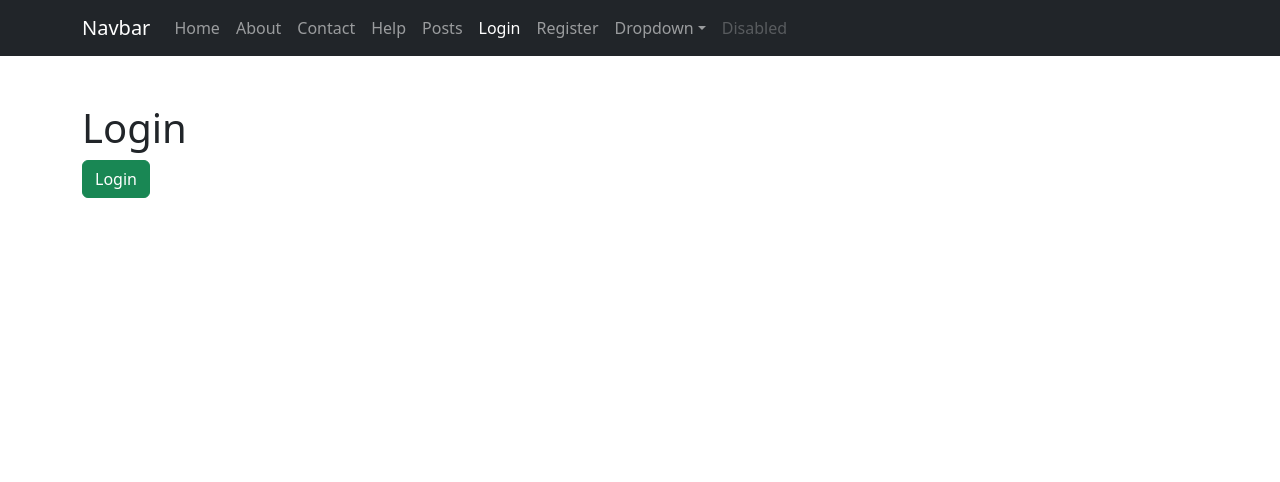
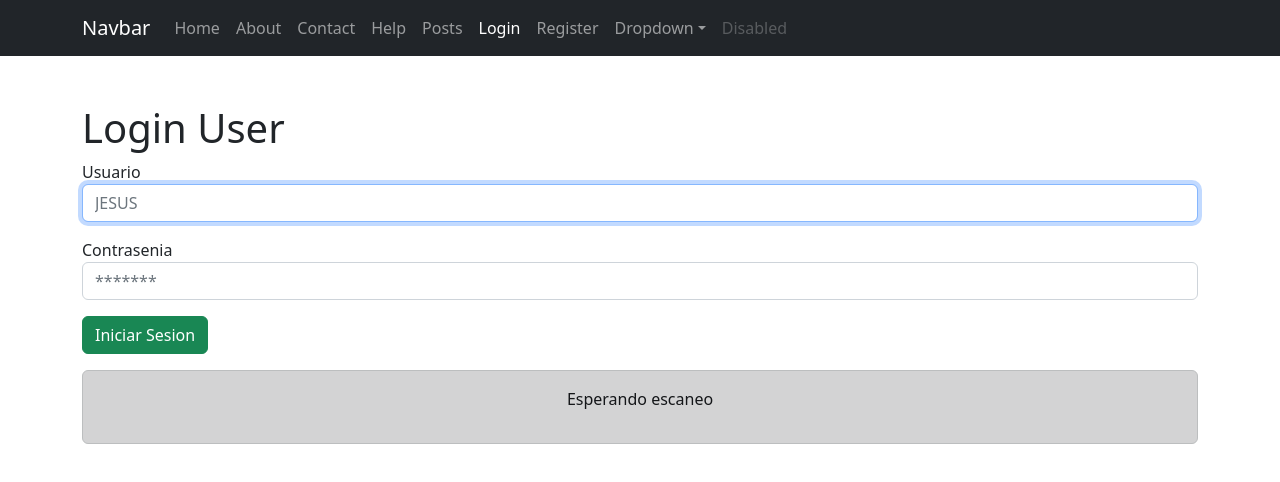
Before and after one commit to JesusFz93/demo-app, a React (Create React App) app: page /login in a window 1280 px wide. Shown: the top 482 px of the page. Built offline with nearby package versions, Linux system fonts and the light colour scheme.

Commit message:
firebase

```diff
--- a/src/firebase/firebase.js
+++ b/src/firebase/firebase.js
@@ -3,13 +3,22 @@ import { getFirestore } from "firebase/firestore";
 
 // Your web app's Firebase configuration
 const firebaseConfig = {
-    apiKey: "AIzaSyAehfT1_jVCX4L0bCwGWETcindvWxb3rqI",
-    authDomain: "fir-app-fa326.firebaseapp.com",
-    projectId: "fir-app-fa326",
-    storageBucket: "fir-app-fa326.appspot.com",
-    messagingSenderId: "162245155714",
-    appId: "1:162245155714:web:658152cb32a06d218d8d9b"
+    apiKey: process.env.REACT_APP_API_KEY,
+    authDomain: process.env.REACT_APP_AUTH_DOMAIN,
+    projectId: process.env.REACT_APP_PROJECT_ID,
+    storageBucket: process.env.REACT_APP_STORAGE_BUCKET,
+    messagingSenderId: process.env.REACT_APP_MESSAGING_SENDER_ID,
+    appId: process.env.REACT_APP_APP_ID,
 };
+
+// const firebaseConfig = {
+//     apiKey: "AIzaSyAehfT1_jVCX4L0bCwGWETcindvWxb3rqI",
+//     authDomain: "fir-app-fa326.firebaseapp.com",
+//     projectId: "fir-app-fa326",
+//     storageBucket: "fir-app-fa326.appspot.com",
+//     messagingSenderId: "162245155714",
+//     appId: "1:162245155714:web:658152cb32a06d218d8d9b"
+// };
 
 // Initialize Firebase
 const app = initializeApp(firebaseConfig);
--- a/src/pages/LoginPage.jsx
+++ b/src/pages/LoginPage.jsx
@@ -1,20 +1,125 @@
-import React, { useContext } from "react";
-import { AuthContext } from "../auth/AuthContext";
+// import React, { useContext } from "react";
+// import { AuthContext } from "../auth/AuthContext";
+
+// const LoginPage = () => {
+//   const { login } = useContext(AuthContext);
+//   return (
+//     <>
+//       <header>
+//         <h1>Login</h1>
+//       </header>
+//       <main>
+//         <article>
+//           <button className="btn btn-success" onClick={login}>
+//             Login
+//           </button>
+//         </article>
+//       </main>
+//     </>
+//   );
+// };
+
+// export default LoginPage;
+
+import React, { useState, useRef, useEffect } from "react";
+import { getAuth, signInWithEmailAndPassword } from "firebase/auth";
+
+const initialFormState = {
+  userName: "",
+  password: "",
+};
 
 const LoginPage = () => {
-  const { login } = useContext(AuthContext);
+  const [form, setForm] = useState(initialFormState);
+  const [user, setUser] = useState([]);
+  const userNameRef = useRef();
+
+  const loginUser = async () => {
+    try {
+      const auth = getAuth();
+      const { userName, password } = form;
+      const resp = await signInWithEmailAndPassword(auth, userName, password);
+
+      setUser({ uid: resp.user.uid, email: resp.user.email });
+    } catch (error) {
+      const errorMessage = error.message;
+
+      setUser({ errorMessage: errorMessage });
+    }
+  };
+
+  useEffect(() => {
+    userNameRef.current.focus();
+  }, []);
+
   return (
     <>
       <header>
-        <h1>Login</h1>
+        <h1>Login User</h1>
       </header>
       <main>
         <article>
-          <button className="btn btn-success" onClick={login}>
-            Login
-          </button>
+          <form>
+            <div className="mb-3">
+              <label htmlFor="userName">Usuario</label>
+              <input
+                ref={userNameRef}
+                id="userName"
+                type="email"
+                className="form-control"
+                placeholder="JESUS"
+                autoComplete="off"
+                value={form.userName}
+                onChange={(e) => setForm({ ...form, userName: e.target.value })}
+              />
+            </div>
+            <div className="mb-3">
+              <label htmlFor="password">Contrasenia</label>
+              <input
+                id="password"
+                type="password"
+                className="form-control"
+                placeholder="*******"
+                autoComplete="off"
+                value={form.password}
+                onChange={(e) => setForm({ ...form, password: e.target.value })}
+              />
+            </div>
+            <div className="mb-3">
+              <button
+                type="button"
+                className="btn btn-success"
+                onClick={loginUser}
+              >
+                Iniciar Sesion
+              </button>
+            </div>
+          </form>
         </article>
       </main>
+      {user.uid ? (
+        <section>
+          <article className="alert alert-success text-center">
+            <p>
+              Usuario iniciado con: <strong>{user.uid}</strong>
+            </p>
+          </article>
+        </section>
+      ) : (
+        <section>
+          {user.errorMessage ? (
+            <article className="alert alert-danger text-center">
+              <p>
+                <strong>{user.errorMessage}</strong>
+              </p>
+            </article>
+          ) : (
+            <article className="alert alert-dark text-center">
+              <p>Esperando escaneo</p>
+            </article>
+          )}
+        </section>
+      )}
     </>
   );
 };
--- a/src/pages/RegisterUserPage.jsx
+++ b/src/pages/RegisterUserPage.jsx
@@ -1,4 +1,5 @@
 import React, { useState, useRef, useEffect } from "react";
+import { getAuth, createUserWithEmailAndPassword } from "firebase/auth";
 
 const initialFormState = {
   userName: "",
@@ -7,11 +8,25 @@ const initialFormState = {
 
 const RegisterUserPage = () => {
   const [form, setForm] = useState(initialFormState);
-  // const [user, setUser] = useState([]);
+  const [user, setUser] = useState([]);
   const userNameRef = useRef();
 
   const createUser = async () => {
-    console.log(form);
+    try {
+      const auth = getAuth();
+      const { userName, password } = form;
+      const resp = await createUserWithEmailAndPassword(
+        auth,
+        userName,
+        password
+      );
+
+      setUser({ uid: resp.user.uid, email: resp.user.email });
+    } catch (error) {
+      const errorMessage = error.message;
+
+      setUser({ errorMessage: errorMessage });
+    }
   };
 
   useEffect(() => {
@@ -31,7 +46,7 @@ const RegisterUserPage = () => {
               <input
                 ref={userNameRef}
                 id="userName"
-                type="text"
+                type="email"
                 className="form-control"
                 placeholder="JESUS"
                 autoComplete="off"
@@ -43,7 +58,7 @@ const RegisterUserPage = () => {
               <label htmlFor="password">Contrasenia</label>
               <input
                 id="password"
-                type="text"
+                type="password"
                 className="form-control"
                 placeholder="*******"
                 autoComplete="off"
@@ -51,18 +66,41 @@ const RegisterUserPage = () => {
                 onChange={(e) => setForm({ ...form, password: e.target.value })}
               />
             </div>
+            <div className="mb-3">
+              <button
+                type="button"
+                className="btn btn-success"
+                onClick={createUser}
+              >
+                Registrar Usuario
+              </button>
+            </div>
           </form>
         </article>
       </main>
-      <section>
-        <article>
-          <div className="btn-group" role="group" aria-label="Basic example">
-            <button className="btn btn-success" onClick={createUser}>
-              Registrar Usuario
-            </button>
-          </div>
-        </article>
-      </section>
+      {user.uid ? (
+        <section>
+          <article className="alert alert-success text-center">
+            <p>
+              Usuario creado con: <strong>{user.uid}</strong>
+            </p>
+          </article>
+        </section>
+      ) : (
+        <section>
+          {user.errorMessage ? (
+            <article className="alert alert-danger text-center">
+              <p>
+                <strong>{user.errorMessage}</strong>
+              </p>
+            </article>
+          ) : (
+            <article className="alert alert-dark text-center">
+              <p>Esperando escaneo</p>
+            </article>
+          )}
+        </section>
+      )}
     </>
   );
 };
```
Also changed, not shown: 1 other file (tests, documents, lock files or other folders).
